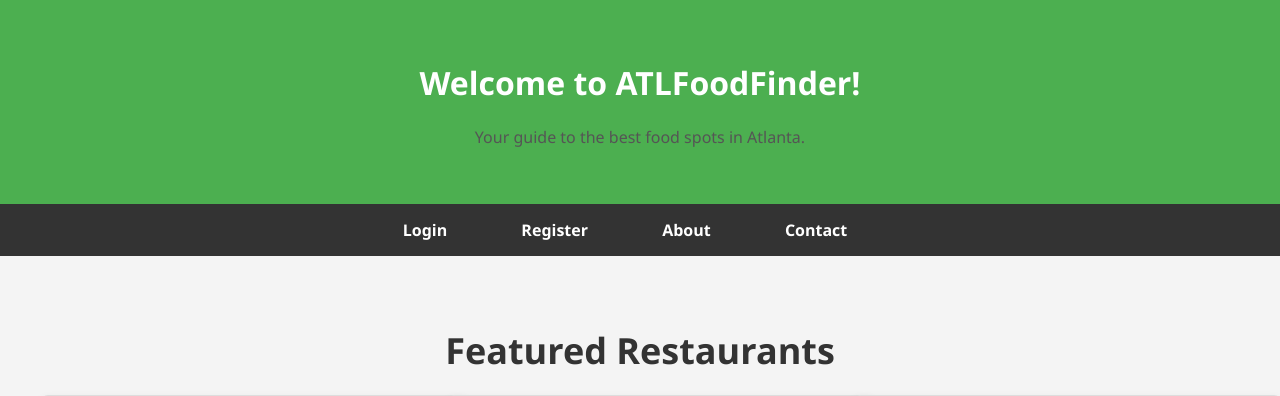
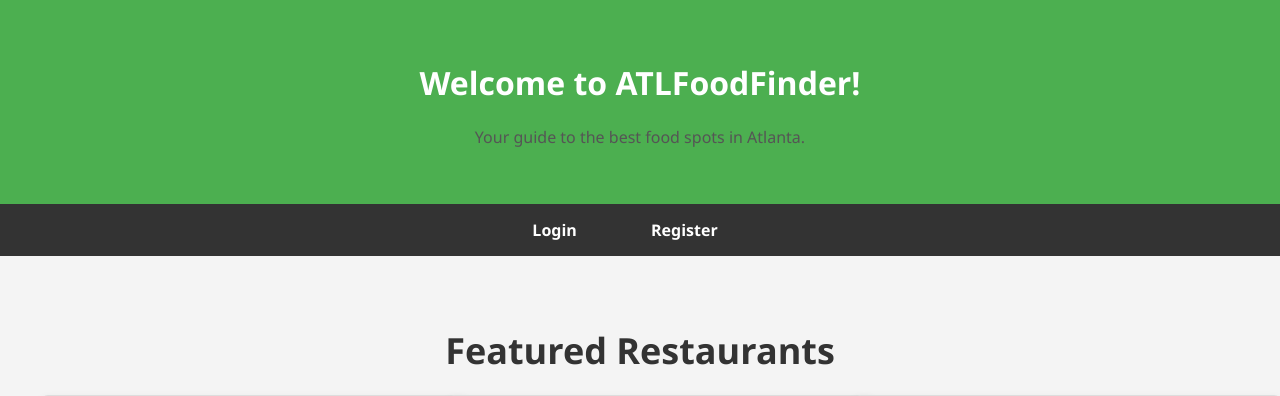
Before and after one commit to PabCR/ATLFoodFinder, a Django app: page / in a window 1280 px wide. Shown: the top 396 px of the page. Run offline with Django 5.2, Linux system fonts and the light colour scheme.

Commit message:
Removed contact and about button

```diff
--- a/ATLFoodFinder/templates/ATLFoodFinder/home.html
+++ b/ATLFoodFinder/templates/ATLFoodFinder/home.html
@@ -22,8 +22,6 @@
                 <li><a href="{% url 'login' %}">Login</a></li>
                 <li><a href="{% url 'register' %}">Register</a></li>
             {% endif %}
-            <li><a href="/about">About</a></li>
-            <li><a href="/contact">Contact</a></li>
         </ul>
     </nav>
 
```
Also changed, not shown: db.sqlite3.
